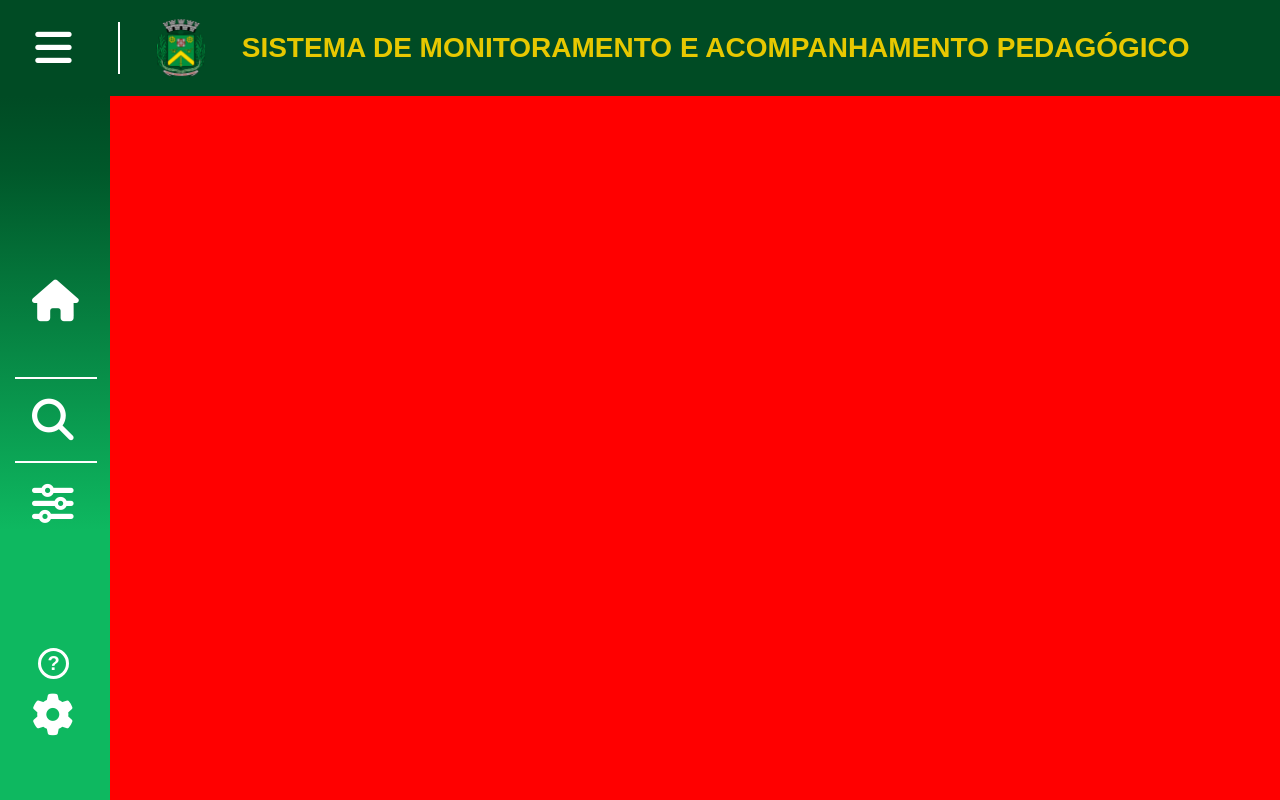
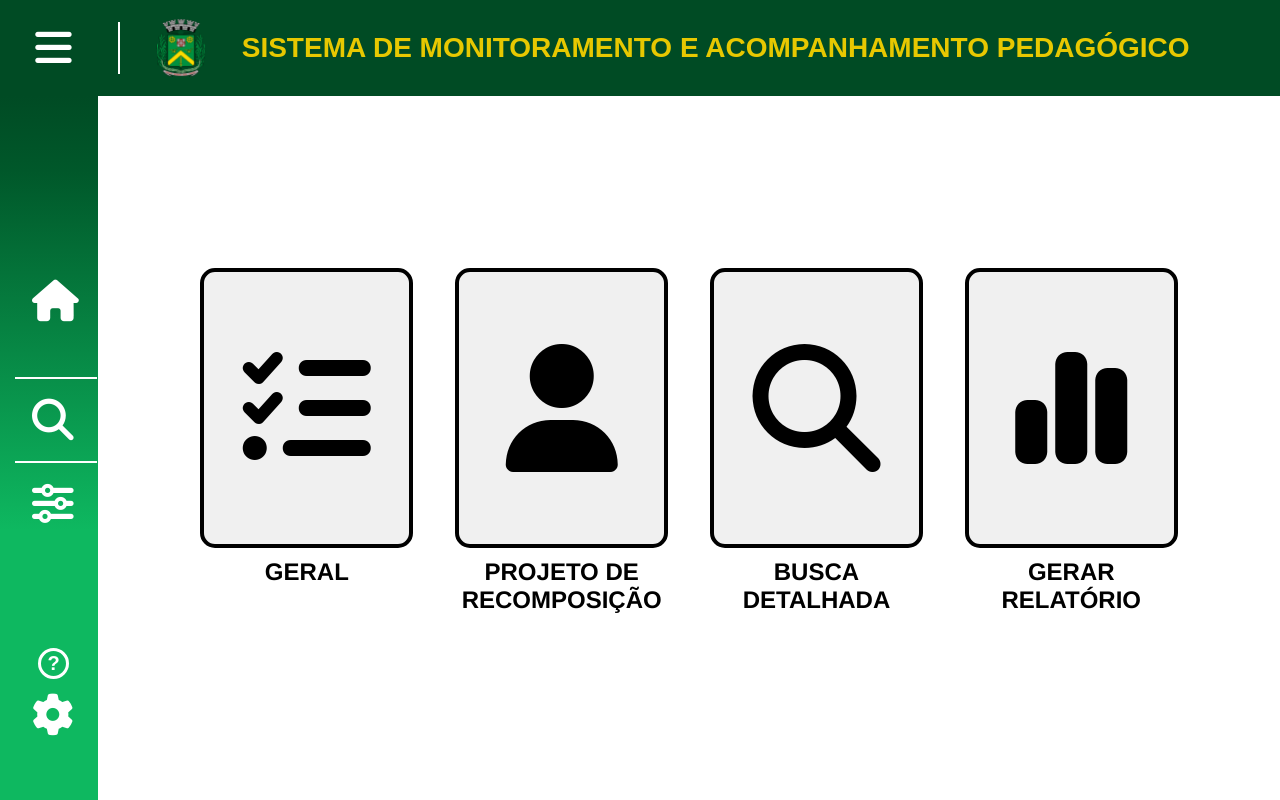
Before and after one commit to viniciuspaschoal/pjt_SIMAP, a React (Vite) app: page / in a window 1280 px wide. Built offline with nearby package versions, Linux system fonts and the light colour scheme.

Commit message:
Home 90% concluida

```diff
--- a/src/components/Container.jsx
+++ b/src/components/Container.jsx
@@ -1,6 +1,7 @@
 import '../components/container.css'
 import NavComands from './NavComands'
 import Header from './Header'
+import HeroHome from './HeroHome'
 import { useState } from 'react'
 
 function Container(){
@@ -23,6 +24,7 @@ function Container(){
 
             <div className='flex-conteudo'>
                 <NavComands estadoMenuLateral={estadoMenu} />
+                <HeroHome />
             </div>
 
         </>
--- /dev/null
+++ b/src/components/HeroHome.jsx
@@ -0,0 +1,55 @@
+import './heroHome.css'
+
+function HeroHome(){
+    return(
+        <>
+            <div className='home'>
+
+
+                    <div className="itens-home">
+                        <div className="div-icons">
+                            <i class="fa-solid fa-list-check icon-home"></i>
+                        </div>
+                        <h2 className="title-itens">
+                            GERAL
+                        </h2>
+                    </div>
+
+                    <div className="itens-home">
+                        <div className="div-icons">
+                            <i class="fa-solid fa-user icon-home"></i>
+                        </div>
+                        <h2 className="title-itens">
+                            PROJETO DE RECOMPOSIÇÃO
+                        </h2>
+                    </div>
+
+
+
+
+
+                    <div className="itens-home">
+                        <div className="div-icons">
+                            <i class="fa-solid fa-magnifying-glass icon-home"></i>
+                        </div>
+                        <h2 className="title-itens">
+                            BUSCA DETALHADA
+                        </h2>
+                    </div>
+
+                    <div className="itens-home">
+                        <div className="div-icons">
+                            <i class="fa-solid fa-chart-simple icon-home"></i>
+                        </div>
+                        <h2 className="title-itens">
+                            GERAR RELATÓRIO
+                        </h2>
+                    </div>
+
+
+            </div>
+        </>
+    )
+}
+
+export default HeroHome
--- a/src/components/container.css
+++ b/src/components/container.css
@@ -1,6 +1,6 @@
 .flex-conteudo {
     height: 88%;
     display: flex;
-    background-color: red; /* ou a cor que desejar */
+    /* background-color: red; ou a cor que desejar */
     box-sizing: border-box;
 }
--- /dev/null
+++ b/src/components/heroHome.css
@@ -0,0 +1,49 @@
+.home {
+    display: flex;
+    align-items: center;
+    justify-content: center;
+
+    width: 100%;
+    gap: 50px; /* Espaçamento entre as linhas */
+    padding: 20px;
+}
+
+.separa-dupla {
+    display: flex;
+    gap: 5vw; /* Espaçamento entre as colunas */
+    justify-content: center;
+}
+
+.itens-home {
+    display: flex;
+    flex-direction: column;
+    align-items: center;
+    width: 16vw;
+    height: 45vh;
+    margin: 0;
+    padding: 0;
+}
+
+.div-icons {
+    border: 4px solid black;
+    border-radius: 15px; /* Bordas arredondadas */
+    width: 16vw;
+    height: 34vh;
+    display: flex;
+    align-items: center;
+    justify-content: center;
+    background-color: #f0f0f0; /* Cor de fundo */
+}
+
+.title-itens {
+    margin-top: 10px;
+    font-size: 1.5rem;
+    text-align: center;
+}
+
+
+/*Estilizando os icons*/
+
+.icon-home{
+    font-size: 8rem;
+}
```
